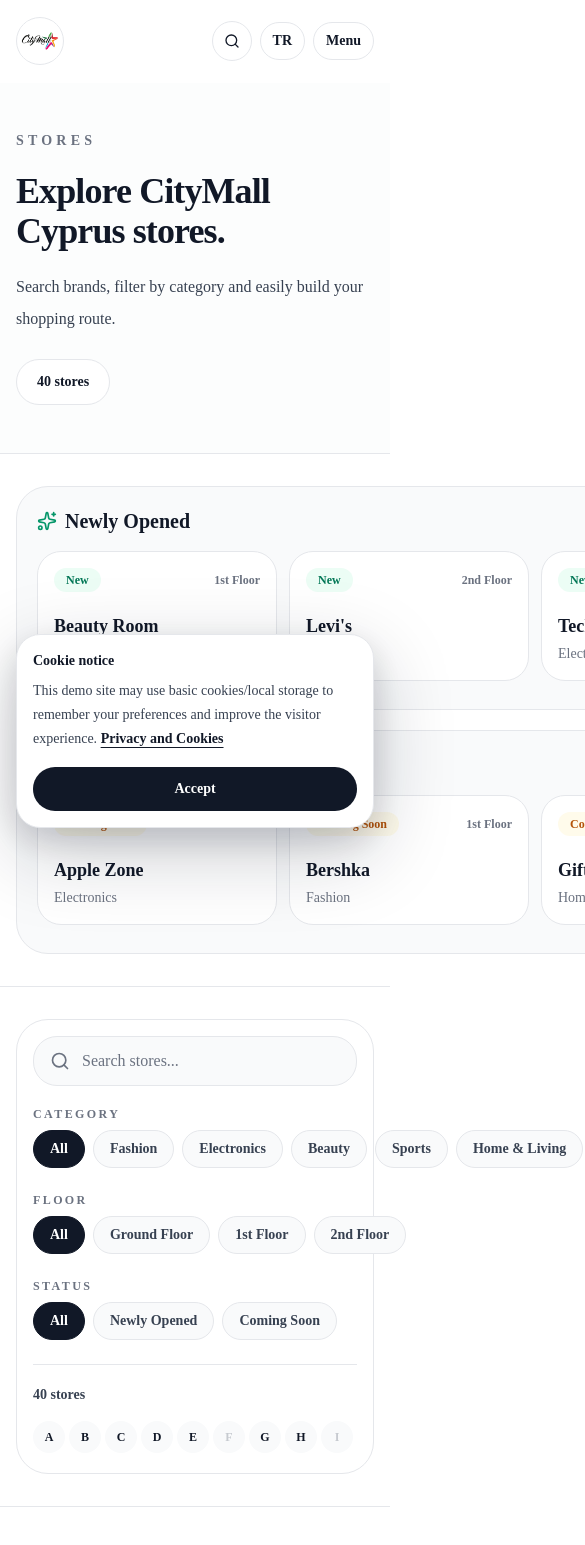
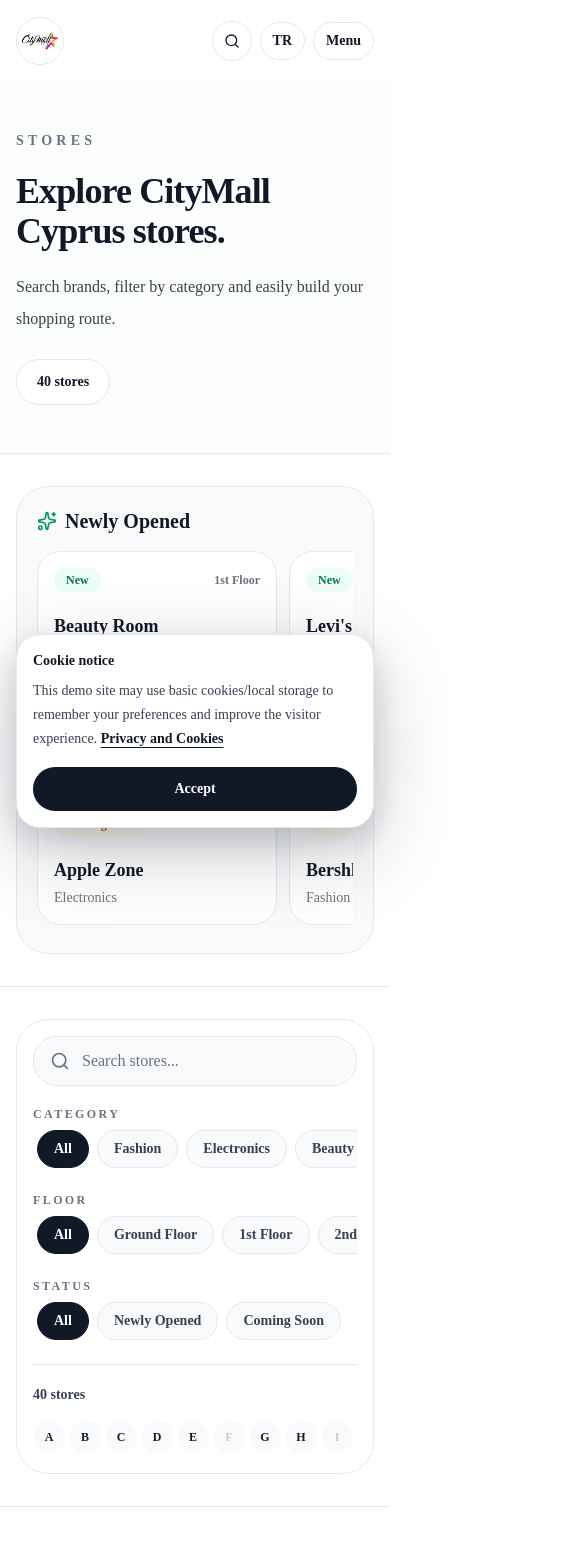
Before and after one commit to soykanuluskan4-beep/city-mall-website, a Next.js app: page /en/stores in a window 390 px wide. Shown: the top 1545 px of the page, 585 px wide, since content can reach past the window. Built offline with nearby package versions, Linux system fonts and the light colour scheme.

Commit message:
Mobile polish 5

```diff
--- a/src/components/stores/StoresExplorer.tsx
+++ b/src/components/stores/StoresExplorer.tsx
@@ -1,12 +1,6 @@
 "use client";
 
-import {
-  Clock3,
-  MapPin,
-  Search,
-  SearchX,
-  Sparkles,
-} from "lucide-react";
+import { Clock3, MapPin, Search, SearchX, Sparkles } from "lucide-react";
 import { useMemo, useState } from "react";
 import { stores } from "@/data/stores";
 import { getLocalizedText } from "@/lib/locale";
@@ -247,8 +241,7 @@
   const categoryLabel =
     copy.categoryLabels[store.category as StoreCategory] ?? store.category;
 
-  const floorLabel =
-    copy.floorLabels[store.floor as StoreFloor] ?? store.floor;
+  const floorLabel = copy.floorLabels[store.floor as StoreFloor] ?? store.floor;
 
   const badgeClass =
     categoryBadgeStyles[store.category] ?? "bg-surface-muted text-text-primary";
@@ -256,12 +249,14 @@
   const accentClass = categoryAccentStyles[store.category] ?? "bg-border-default";
 
   return (
-    <article className="group overflow-hidden rounded-[1.5rem] border border-border-default bg-surface-default shadow-card transition duration-300 hover:-translate-y-1 hover:shadow-elevated">
+    <article className="group w-full max-w-full min-w-0 overflow-hidden rounded-[1.5rem] border border-border-default bg-surface-default shadow-card transition duration-300 hover:-translate-y-1 hover:shadow-elevated">
       <div className={`h-2 w-full ${accentClass}`} />
 
-      <div className="p-5">
+      <div className="min-w-0 p-5">
         <div className="mb-4 flex flex-wrap items-center gap-2">
-          <span className={`rounded-full px-3 py-1 text-xs font-semibold ${badgeClass}`}>
+          <span
+            className={`rounded-full px-3 py-1 text-xs font-semibold ${badgeClass}`}
+          >
             {categoryLabel}
           </span>
 
@@ -283,11 +278,11 @@
           ) : null}
         </div>
 
-        <h3 className="text-2xl font-semibold tracking-tight text-text-primary">
+        <h3 className="break-words text-2xl font-semibold tracking-tight text-text-primary">
           {name}
         </h3>
 
-        <p className="mt-3 line-clamp-2 min-h-[48px] text-sm leading-6 text-text-secondary">
+        <p className="mt-3 line-clamp-2 min-h-[48px] break-words text-sm leading-6 text-text-secondary">
           {description}
         </p>
       </div>
@@ -310,11 +305,10 @@
   const categoryLabel =
     copy.categoryLabels[store.category as StoreCategory] ?? store.category;
 
-  const floorLabel =
-    copy.floorLabels[store.floor as StoreFloor] ?? store.floor;
+  const floorLabel = copy.floorLabels[store.floor as StoreFloor] ?? store.floor;
 
   return (
-    <article className="min-w-[240px] rounded-[1.5rem] border border-border-default bg-surface-default p-4 shadow-card transition hover:-translate-y-0.5 hover:shadow-elevated md:min-w-0">
+    <article className="w-[240px] shrink-0 rounded-[1.5rem] border border-border-default bg-surface-default p-4 shadow-card transition hover:-translate-y-0.5 hover:shadow-elevated md:w-full md:min-w-0">
       <div className="flex items-center justify-between gap-3">
         <span
           className={`rounded-full px-3 py-1 text-xs font-semibold ${
@@ -331,7 +325,9 @@
         </span>
       </div>
 
-      <h3 className="mt-5 text-lg font-semibold text-text-primary">{name}</h3>
+      <h3 className="mt-5 break-words text-lg font-semibold text-text-primary">
+        {name}
+      </h3>
 
       <p className="mt-1 text-sm text-text-muted">{categoryLabel}</p>
     </article>
@@ -352,13 +348,10 @@
   );
 
   const comingSoonStores = useMemo(
-    () =>
-      sortStoresByName(
-        stores.filter((store) => store.isComingSoon),
-        locale
-      ),
+    () => sortStoresByName(stores.filter((store) => store.isComingSoon), locale),
     [locale]
   );
+
   const isSearching = query.trim() !== "";
 
   const filtersActive = hasActiveFilters(
@@ -446,35 +439,35 @@
   }
 
   return (
-    <main className="bg-surface-default">
-      <section className="border-b border-border-default bg-surface-muted/45 py-12 md:py-16">
+    <main className="w-full max-w-full overflow-x-hidden bg-surface-default">
+      <section className="w-full max-w-full border-b border-border-default bg-surface-muted/45 py-12 md:py-16">
         <div className="container">
-          <div className="flex flex-col gap-6 lg:flex-row lg:items-end lg:justify-between">
-            <div>
+          <div className="flex min-w-0 flex-col gap-6 lg:flex-row lg:items-end lg:justify-between">
+            <div className="min-w-0">
               <p className="text-sm font-semibold uppercase tracking-[0.3em] text-text-muted">
                 {copy.eyebrow}
               </p>
 
-              <h1 className="mt-5 max-w-5xl text-4xl font-semibold tracking-tight text-text-primary md:text-6xl">
+              <h1 className="mt-5 max-w-5xl break-words text-4xl font-semibold tracking-tight text-text-primary md:text-6xl">
                 {copy.title}
               </h1>
 
-              <p className="mt-5 max-w-3xl text-base leading-8 text-text-secondary md:text-lg">
+              <p className="mt-5 max-w-3xl break-words text-base leading-8 text-text-secondary md:text-lg">
                 {copy.description}
               </p>
             </div>
 
-            <div className="w-fit rounded-full border border-border-default bg-surface-default px-5 py-3 text-sm font-semibold text-text-primary shadow-card">
+            <div className="w-fit shrink-0 rounded-full border border-border-default bg-surface-default px-5 py-3 text-sm font-semibold text-text-primary shadow-card">
               {stores.length} {copy.totalStores}
             </div>
           </div>
         </div>
       </section>
 
-      <section className="border-b border-border-default bg-surface-default py-8">
+      <section className="w-full max-w-full border-b border-border-default bg-surface-default py-8">
         <div className="container">
-          <div className="grid gap-5 lg:grid-cols-2">
-            <div className="rounded-[2rem] border border-border-default bg-surface-muted p-5">
+          <div className="grid min-w-0 gap-5 lg:grid-cols-2">
+            <div className="w-full max-w-full overflow-hidden rounded-[2rem] border border-border-default bg-surface-muted p-5">
               <div className="mb-4 flex items-center gap-2">
                 <Sparkles className="h-5 w-5 text-emerald-600" />
                 <h2 className="text-xl font-semibold text-text-primary">
@@ -482,7 +475,8 @@
                 </h2>
               </div>
 
-              <div className="flex gap-3 overflow-x-auto pb-2 md:grid md:grid-cols-2 md:overflow-visible">
+              <div className="w-full max-w-full overflow-x-auto pb-2 [-webkit-overflow-scrolling:touch] md:overflow-visible">
+                <div className="flex w-max gap-3 md:grid md:w-full md:grid-cols-2">
                   {newStores.slice(0, 4).map((store) => (
                     <HighlightCard
                       key={store.id}
@@ -493,8 +487,9 @@
                   ))}
                 </div>
               </div>
+            </div>
 
-            <div className="rounded-[2rem] border border-border-default bg-surface-muted p-5">
+            <div className="w-full max-w-full overflow-hidden rounded-[2rem] border border-border-default bg-surface-muted p-5">
               <div className="mb-4 flex items-center gap-2">
                 <Clock3 className="h-5 w-5 text-amber-600" />
                 <h2 className="text-xl font-semibold text-text-primary">
@@ -502,7 +497,8 @@
                 </h2>
               </div>
 
-              <div className="flex gap-3 overflow-x-auto pb-2 md:grid md:grid-cols-2 md:overflow-visible">
+              <div className="w-full max-w-full overflow-x-auto pb-2 [-webkit-overflow-scrolling:touch] md:overflow-visible">
+                <div className="flex w-max gap-3 md:grid md:w-full md:grid-cols-2">
                   {comingSoonStores.slice(0, 4).map((store) => (
                     <HighlightCard
                       key={store.id}
@@ -515,28 +511,30 @@
               </div>
             </div>
           </div>
+        </div>
       </section>
 
-      <section className="border-b border-border-default bg-surface-default py-8">
+      <section className="w-full max-w-full border-b border-border-default bg-surface-default py-8">
         <div className="container">
-          <div className="rounded-[2rem] border border-border-default bg-surface-default p-4 shadow-card md:p-5">
-            <div className="flex items-center gap-3 rounded-2xl border border-border-default bg-surface-muted px-4 py-3">
+          <div className="w-full max-w-full overflow-hidden rounded-[2rem] border border-border-default bg-surface-default p-4 shadow-card md:p-5">
+            <div className="flex min-w-0 items-center gap-3 rounded-2xl border border-border-default bg-surface-muted px-4 py-3">
               <Search className="h-5 w-5 shrink-0 text-text-muted" />
               <input
                 value={query}
                 onChange={(event) => setQuery(event.target.value)}
                 placeholder={copy.searchPlaceholder}
-                className="w-full bg-transparent text-base font-medium text-text-primary outline-none placeholder:text-text-muted"
+                className="min-w-0 flex-1 bg-transparent text-base font-medium text-text-primary outline-none placeholder:text-text-muted"
               />
             </div>
 
-            <div className="mt-5 grid gap-5 xl:grid-cols-[1.4fr_0.8fr_0.8fr]">
-              <div>
+            <div className="mt-5 grid min-w-0 gap-5 xl:grid-cols-[1.4fr_0.8fr_0.8fr]">
+              <div className="min-w-0">
                 <p className="mb-2 text-xs font-semibold uppercase tracking-[0.2em] text-text-muted">
                   {copy.categoryTitle}
                 </p>
 
-                <div className="flex gap-2 overflow-x-auto pb-1">
+                <div className="w-full max-w-full overflow-x-auto pb-1 [-webkit-overflow-scrolling:touch]">
+                  <div className="flex w-max gap-2 px-1">
                     {categoryFilters.map((filter) => (
                       <button
                         key={filter}
@@ -553,13 +551,15 @@
                     ))}
                   </div>
                 </div>
+              </div>
 
-              <div>
+              <div className="min-w-0">
                 <p className="mb-2 text-xs font-semibold uppercase tracking-[0.2em] text-text-muted">
                   {copy.floorTitle}
                 </p>
 
-                <div className="flex gap-2 overflow-x-auto pb-1">
+                <div className="w-full max-w-full overflow-x-auto pb-1 [-webkit-overflow-scrolling:touch]">
+                  <div className="flex w-max gap-2 px-1">
                     {floorFilters.map((filter) => (
                       <button
                         key={filter}
@@ -576,13 +576,15 @@
                     ))}
                   </div>
                 </div>
+              </div>
 
-              <div>
+              <div className="min-w-0">
                 <p className="mb-2 text-xs font-semibold uppercase tracking-[0.2em] text-text-muted">
                   {copy.statusTitle}
                 </p>
 
-                <div className="flex gap-2 overflow-x-auto pb-1">
+                <div className="w-full max-w-full overflow-x-auto pb-1 [-webkit-overflow-scrolling:touch]">
+                  <div className="flex w-max gap-2 px-1">
                     {statusFilters.map((filter) => (
                       <button
                         key={filter}
@@ -600,12 +602,17 @@
                   </div>
                 </div>
               </div>
+            </div>
 
-            <div className="mt-5 flex flex-col gap-4 border-t border-border-default pt-5 lg:flex-row lg:items-center lg:justify-between">
+            <div className="mt-5 flex min-w-0 flex-col gap-4 border-t border-border-default pt-5 lg:flex-row lg:items-center lg:justify-between">
               <div className="flex flex-wrap items-center gap-3">
                 <p className="text-sm font-semibold text-text-secondary">
                   {filteredStores.length}{" "}
-    {isSearching ? copy.results : filtersActive ? copy.listedStores : copy.totalStores}
+                  {isSearching
+                    ? copy.results
+                    : filtersActive
+                      ? copy.listedStores
+                      : copy.totalStores}
                 </p>
 
                 {filtersActive ? (
@@ -619,7 +626,8 @@
                 ) : null}
               </div>
 
-              <div className="flex gap-1 overflow-x-auto pb-1">
+              <div className="w-full max-w-full overflow-x-auto pb-1 [-webkit-overflow-scrolling:touch] lg:w-auto">
+                <div className="flex w-max gap-1">
                   {alphabet.map((letter) => {
                     const isAvailable = availableLetters.has(letter);
 
@@ -643,36 +651,41 @@
               </div>
             </div>
           </div>
+        </div>
       </section>
 
-      <section className="py-10 md:py-14">
+      <section className="w-full max-w-full py-10 md:py-14">
         <div className="container">
           {filteredStores.length ? (
             isSearching ? (
-    <div className="grid gap-4 sm:grid-cols-2 xl:grid-cols-3 2xl:grid-cols-4">
+              <div className="grid w-full max-w-full min-w-0 grid-cols-1 gap-4 sm:grid-cols-2 xl:grid-cols-3 2xl:grid-cols-4">
                 {filteredStores.map((store) => (
                   <StoreCard key={store.id} store={store} locale={locale} />
                 ))}
               </div>
             ) : (
-    <div className="space-y-12">
+              <div className="w-full max-w-full min-w-0 space-y-12">
                 {groupedStores.map((group) => (
                   <div
                     key={group.letter}
                     id={`stores-letter-${group.letter}`}
-          className="scroll-mt-28"
+                    className="w-full max-w-full min-w-0 scroll-mt-28"
                   >
-          <div className="mb-5 flex items-center gap-4">
-            <div className="flex h-11 w-11 items-center justify-center rounded-2xl bg-text-primary text-lg font-semibold text-white">
+                    <div className="mb-5 flex min-w-0 items-center gap-4">
+                      <div className="flex h-11 w-11 shrink-0 items-center justify-center rounded-2xl bg-text-primary text-lg font-semibold text-white">
                         {group.letter}
                       </div>
 
-            <div className="h-px flex-1 bg-border-default" />
+                      <div className="h-px min-w-0 flex-1 bg-border-default" />
                     </div>
 
-          <div className="grid gap-4 sm:grid-cols-2 xl:grid-cols-3 2xl:grid-cols-4">
+                    <div className="grid w-full max-w-full min-w-0 grid-cols-1 gap-4 sm:grid-cols-2 xl:grid-cols-3 2xl:grid-cols-4">
                       {group.stores.map((store) => (
-              <StoreCard key={store.id} store={store} locale={locale} />
+                        <StoreCard
+                          key={store.id}
+                          store={store}
+                          locale={locale}
+                        />
                       ))}
                     </div>
                   </div>
@@ -700,7 +713,6 @@
               >
                 {copy.resetFilters}
               </button>
-
             </div>
           )}
         </div>
```
Lines whose indentation alone changed are shown as unchanged.
